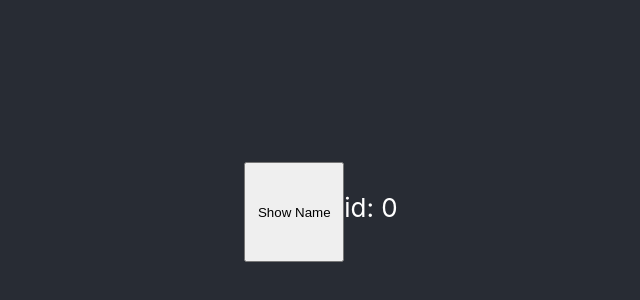
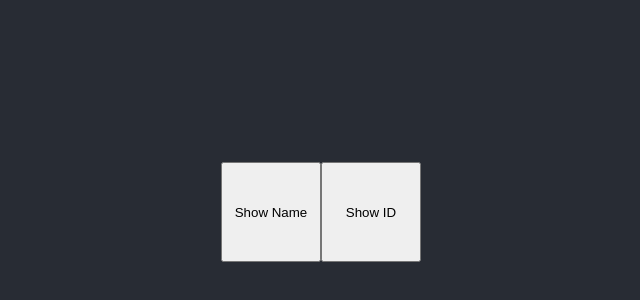
Before and after one commit to NoahNim/basic-tsx, a React (Create React App) app: page / in a window 1280 px wide. Shown: the part 188-488 px from the top of the page, without its empty margins (319-959 px from the left). Built offline with nearby package versions, Linux system fonts and the light colour scheme.

Commit message:
make state use strict ts type

```diff
--- a/src/home/home.tsx
+++ b/src/home/home.tsx
@@ -1,25 +1,29 @@
 import React, { useState } from "react";
 
 const Home = () => {
-    const [userName, setUserName] = useState("")
-    const [userID, setuserID] = useState(0)
+    // interface UserProps {
+    //     name: string,
+    //     id: number
+    // }
 
-    interface UserProps {
-        name: string,
-        id: number
+    const [userName, setUserName] = useState<string | null>(null)
+    const [userID, setuserID] = useState<number | null>(null)
+
+    // const user: UserProps = {
+    //     name: userName,
+    //     id: userID
+    // }
+
+
+    const showNameFunction = (e: any) => {
+        e.preventDefault();
+
     }
-
-    const user: UserProps = {
-        name: userName,
-        id: userID
-    }
-
-    console.log(user)
 
     return (
         <div>
-            <button style={{ width: "100px", height: "100px" }} >{userName === "" ? "Show Name" : userName}</button>
-            id: {user.id}
+            <button style={{ width: "100px", height: "100px" }} >{userName === null ? "Show Name" : userName}</button>
+            <button style={{ width: "100px", height: "100px" }}>{userID === null ? "Show ID" : userID}</button>
         </div>
     )
 }
```
